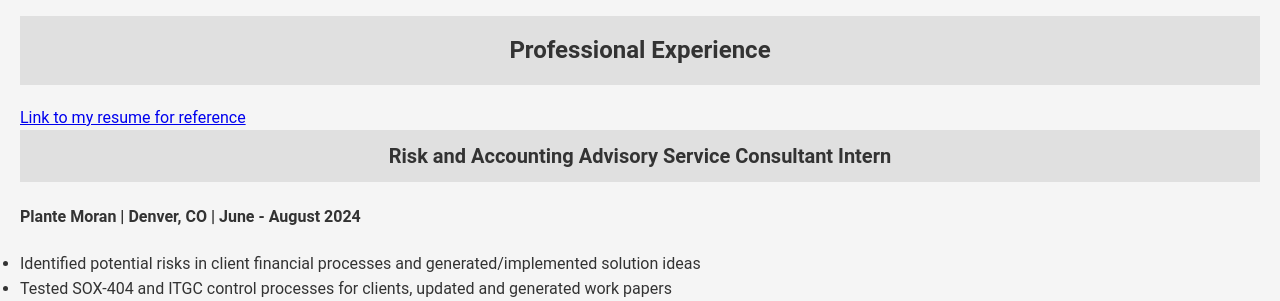
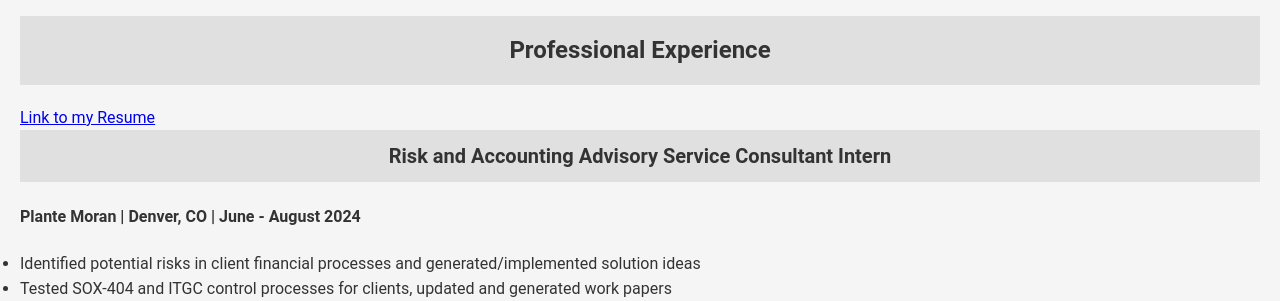
Before and after one commit to kassiepietsch/klpietsch-portfolio, a Flask app: page /experience in a window 1280 px wide. Shown: the part 186-487 px from the top of the page. Run offline with Flask 3, Linux system fonts and the light colour scheme.

Commit message:
Resume link fix

```diff
--- a/app.py
+++ b/app.py
@@ -1,6 +1,8 @@
 from flask import Flask, render_template
 
 app = Flask(__name__)
+
+app.static_folder = 'static'
 
 # Route for the home page
 @app.route('/')
--- a/templates/experience.html
+++ b/templates/experience.html
@@ -31,7 +31,8 @@
         <section>
             <h2>Professional Experience</h2>
             <p>
-                <a href="static/Kassandra-Resume.pdf" target="_blank">Link to my resume for reference</a>
+                <a href="{{ url_for('static', filename='KassandraResume.pdf') }}" target="_blank">Link to my Resume</a>
+
             </p>
             <h3>Risk and Accounting Advisory Service Consultant Intern</h3>
             <h4>Plante Moran | Denver, CO | June - August 2024</h4>
```
Also changed, not shown: 2 other files.
